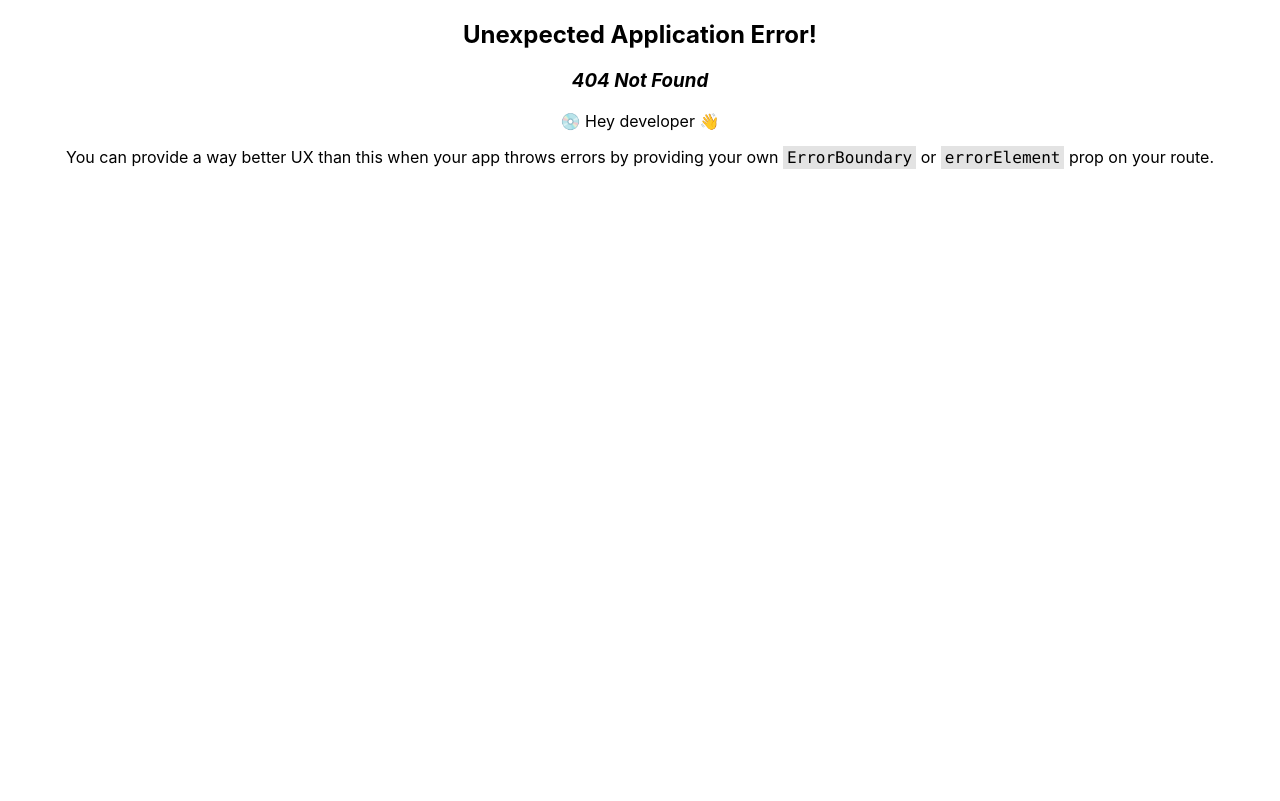
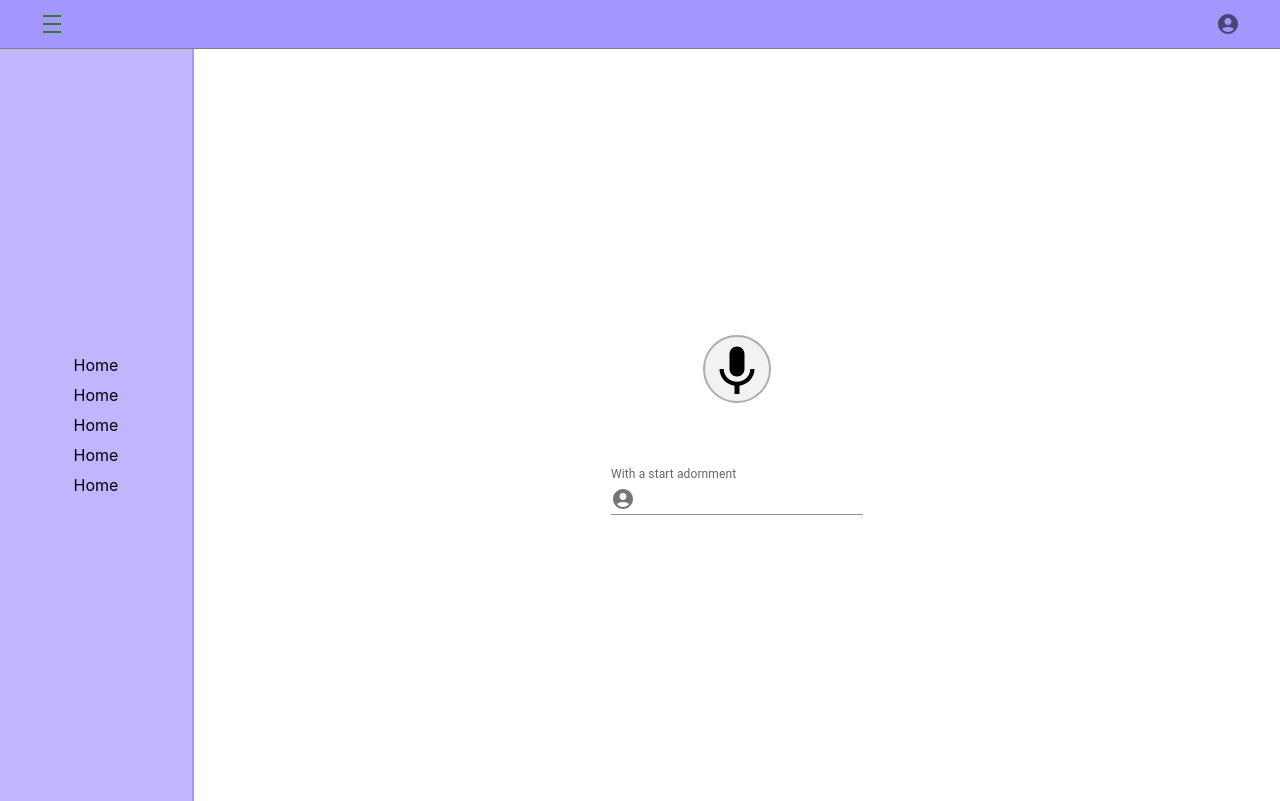
Before and after one commit to SanthoshGugan/voice-journal-website, a React (Create React App) app: page /rec in a window 1280 px wide. Before the commit this address had no page. Built offline with nearby package versions, Linux system fonts and the light colour scheme.

Commit message:
recorder with file name added

```diff
--- a/src/components/Header.js
+++ b/src/components/Header.js
@@ -4,13 +4,13 @@ import AccountCircleIcon from '@mui/icons-material/AccountCircle';
 import { IconButton } from "@mui/material";
 export const Header = () => {
     return <div style={{
-        minHeight: '4rem',
+        height: '6vh',
         borderBottom: '0.1rem solid grey',
         backgroundColor: '#A396FF',
         display: 'flex',
         justifyContent: 'space-between',
         alignItems: 'center',
-        padding: '0  2rem'
+        padding: '0 2rem'
     }}>
         <div style={{
             display: 'flex',
--- /dev/null
+++ b/src/components/JournalRecorder.js
@@ -0,0 +1,48 @@
+import React from "react";
+import KeyboardVoiceIcon from '@mui/icons-material/KeyboardVoice';
+import { FormControl, Input, InputAdornment, InputLabel } from "@mui/material";
+import { AccountCircle } from "@mui/icons-material";
+
+
+const JournalRecorder = () => {
+    return (
+        <div style={{
+            display: 'flex',
+            justifyContent: 'center',
+            alignItems: 'center',
+            flexDirection: 'column',
+            gap: '4rem'
+        }}>
+            <div style={{
+                padding: '1rem',
+                border: '2px solid #acacac',
+                borderRadius: '50px',
+                backgroundColor: '#f2f2f2',
+                width: '2rem',
+                height: '2rem',
+                display: 'flex',
+                justifyContent: 'center',
+                alignItems: 'center'
+            }}>
+                <KeyboardVoiceIcon sx={{
+                    fontSize: '60px'
+                }}/>
+            </div>
+            <FormControl variant="standard" onSubmit={() => console.log(" ON Submit")}>
+                <InputLabel htmlFor="input-with-icon-adornment">
+                With a start adornment
+                </InputLabel>
+                <Input
+                id="input-with-icon-adornment"
+                startAdornment={
+                    <InputAdornment position="start">
+                    <AccountCircle />
+                    </InputAdornment>
+                }
+                />
+            </FormControl>
+        </div>
+    );
+};
+
+export default JournalRecorder;
--- a/src/components/NavBar.js
+++ b/src/components/NavBar.js
@@ -1,4 +1,21 @@
 import React from "react"
 export const NavBar = () => {
-    return <>NavBar</>
+    return (
+        <div style={{
+            flex: '15% 0 0',
+            height: '100%',
+            borderRight: '0.15rem solid #A396FF',
+            backgroundColor: '#BFB6FF',
+            display: 'flex',
+            flexDirection: 'column',
+            justifyContent: 'center',
+            gap: '10px'
+        }}>
+            <div>Home</div>
+            <div>Home</div>
+            <div>Home</div>
+            <div>Home</div>
+            <div>Home</div>
+        </div>
+    );
 }
--- a/src/components/Root.js
+++ b/src/components/Root.js
@@ -8,10 +8,20 @@ const Root = () => {
     return (
         <Box>
             <Header/>
-            <Box>
-            <NavBar />
-            <Outlet />
-            </Box>
+            <div style={{
+                display: 'flex',
+                height: '94vh'
+            }}>
+                <NavBar />
+                <div style={{
+                    display: 'flex',
+                    justifyContent: 'center',
+                    alignItems: 'center',
+                    flex: 'auto 1 0'
+                }}>
+                    <Outlet />
+                </div>
+            </div>
         </Box>
     );
 };
--- a/src/router/routeProvider.js
+++ b/src/router/routeProvider.js
@@ -2,13 +2,17 @@ import React from "react";
 import { createBrowserRouter } from "react-router-dom";
 import Root from "../components/Root";
 import { Children } from "react";
+import JournalRecorder from "../components/JournalRecorder";
 
 export const router = createBrowserRouter([
     {
         path: '/',
         element: <Root />,
         children: [
-
+            {
+                path: '/rec',
+                element: <JournalRecorder />
+            },
         ]
     }
 ]);
```
